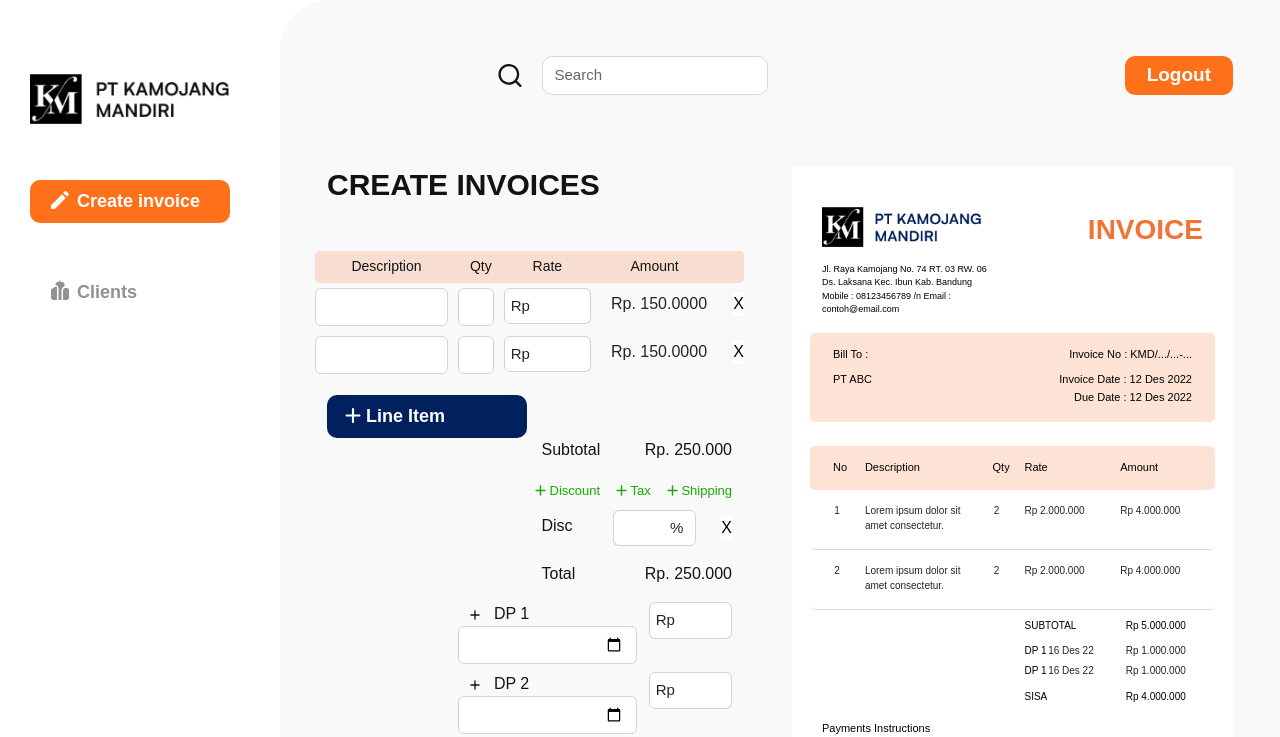
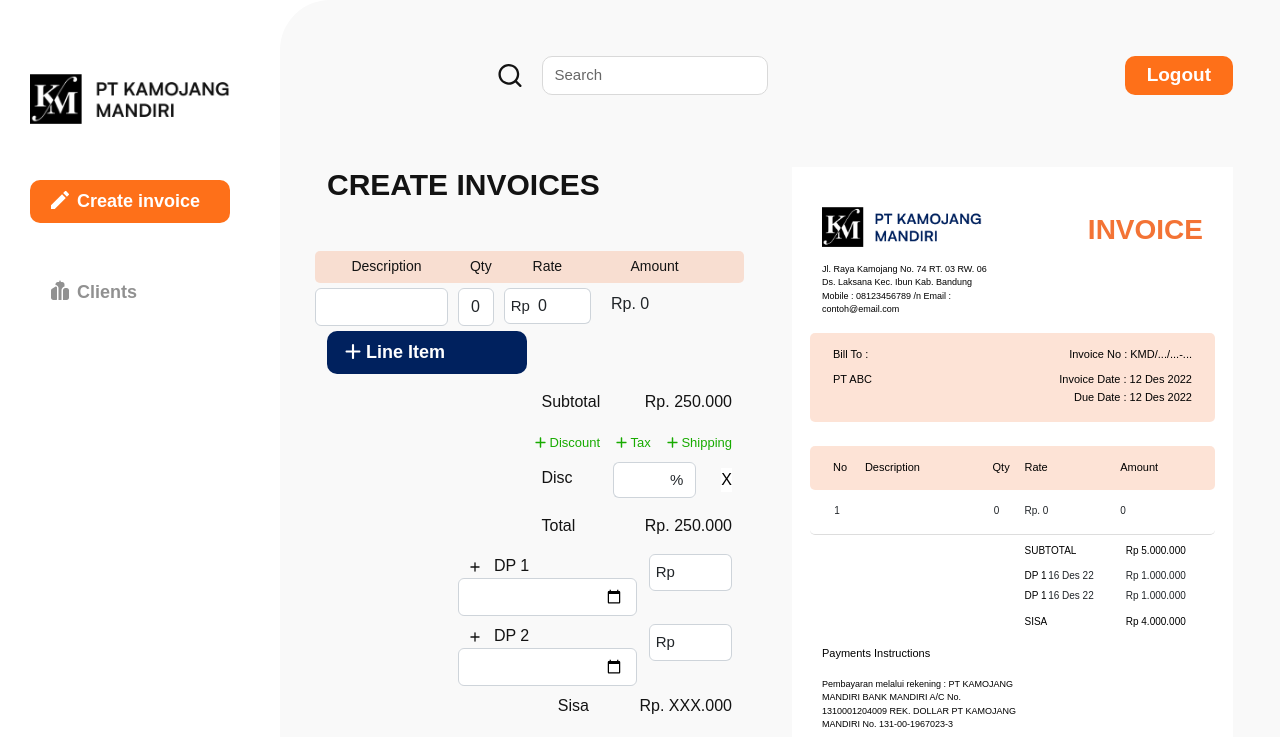
Before and after one commit to DimasNuryadin/Next-Invoice, a Next.js app: page /CreateInvoice2 in a window 1280 px wide. Shown: the top 737 px of the page. Built offline with nearby package versions, Linux system fonts and the light colour scheme; a web font is replaced by a local one.

Commit message:
make add remove input field description

```diff
--- a/components/atoms/Button/index.tsx
+++ b/components/atoms/Button/index.tsx
@@ -6,9 +6,10 @@ interface TypeButton {
   icon?: 'pen' | 'people' | 'plus';
   active?: boolean;
   size?: 'medium' | 'large'
+  onClick: React.MouseEventHandler<HTMLButtonElement>
 }
 export default function Button(props: Partial<TypeButton>) {
-  const { buttonType, label, icon, active, size } = props;
+  const { buttonType, label, icon, active, size, onClick } = props;
   let sizeIcon = 0;
   if (size === 'large') {
     sizeIcon = 24
@@ -19,7 +20,7 @@ export default function Button(props: Partial<TypeButton>) {
   if (icon && active) {
     return (
       <div>
-        <button className={`button-icon ${buttonType}`}>
+        <button className={`button-icon ${buttonType}`} onClick={onClick}>
           <Image src={`/icon/${icon}-light.svg`} width={sizeIcon} height={sizeIcon} alt={icon} style={{ marginTop: -4 }} /> {label}</button>
       </div>
     )
@@ -28,7 +29,7 @@ export default function Button(props: Partial<TypeButton>) {
   if (icon && !active) {
     return (
       <div>
-        <button className={`button-icon ${buttonType}`}>
+        <button className={`button-icon ${buttonType}`} onClick={onClick}>
           <Image src={`/icon/${icon}-dark.svg`} width={sizeIcon} height={sizeIcon} alt={icon} style={{ marginTop: -4 }} /> {label}</button>
       </div>
     )
@@ -36,7 +37,7 @@ export default function Button(props: Partial<TypeButton>) {
 
   return (
     <div>
-      <button className={`button ${buttonType}`}>{label}</button>
+      <button className={`button ${buttonType}`} onClick={onClick}>{label}</button>
     </div>
   )
 }
--- a/components/organisms/Invoice/index.tsx
+++ b/components/organisms/Invoice/index.tsx
@@ -1,6 +1,17 @@
 import Image from 'next/image'
+interface InvoiceProps {
+  desc: Desc[];
+}
 
-export default function Invoice() {
+interface Desc {
+  description: string;
+  qty: number;
+  rate: number;
+}
+
+export default function Invoice(props: InvoiceProps) {
+  const { desc } = props;
+
   return (
     <div className='col-6'>
       <div className="invoice">
@@ -39,23 +50,17 @@ export default function Invoice() {
           <p className='col-3 head-table'>Amount</p>
         </div>
 
-        <div className="row name-invoice">
-          <p className='col-1 text-center'>1</p>
-          <p className='col-4'>Lorem ipsum dolor sit amet
-            consectetur.</p>
-          <p className='col-1 text-center'>2</p>
-          <p className='col-3'>Rp 2.000.000</p>
-          <p className='col-3'>Rp 4.000.000</p>
-        </div>
-
-        <div className="row name-invoice">
-          <p className='col-1 text-center'>2</p>
-          <p className='col-4'>Lorem ipsum dolor sit amet
-            consectetur.</p>
-          <p className='col-1 text-center'>2</p>
-          <p className='col-3'>Rp 2.000.000</p>
-          <p className='col-3'>Rp 4.000.000</p>
-        </div>
+        {desc.map((data, index) => {
+          return (
+            <div className="row name-invoice" key={index}>
+              <p className='col-1 text-center'>{index + 1}</p>
+              <p className='col-4'>{data.description}</p>
+              <p className='col-1 text-center'>{data.qty}</p>
+              <p className='col-3'>Rp. {data.rate}</p>
+              <p className='col-3'>{data.qty * data.rate}</p>
+            </div>
+          )
+        })}
 
         {/* Subtotal */}
         <div className="row mt-2 subtotal">
--- a/pages/CreateInvoice2.tsx
+++ b/pages/CreateInvoice2.tsx
@@ -1,5 +1,6 @@
 import Image from 'next/image'
 import Link from 'next/link'
+import { useState } from 'react'
 import Button from '../components/atoms/Button'
 import ButtonShowItem from '../components/molecules/ButtonShowItem'
 import NavBar from '../components/molecules/NavBar'
@@ -7,6 +8,44 @@ import Invoice from '../components/organisms/Invoice'
 import Sidebar from '../components/organisms/Sidebar'
 
 export default function CreateInvoice2() {
+  const [desc, setDesc] = useState([
+    { description: "", qty: 0, rate: 0 },
+  ])
+  const [dp, setDp] = useState([
+    {
+      date: "",
+      rate: 0,
+    }
+  ])
+
+  // Line Item Description
+  const addLineDescription = () => {
+    setDesc([...desc, { description: "", qty: 0, rate: 0 }])
+  }
+  const removeLineDescription = (index) => {
+    const list = [...desc]
+    list.splice(index, 1)
+    setDesc(list)
+  }
+
+  // Line Item DP
+  const addLineDP = () => {
+    setDp([...dp, { date: "", rate: 0 }])
+  }
+  const removeLineDP = (index) => {
+    const list = [...desc]
+    list.splice(index, 1)
+    setDp(list)
+  }
+
+  // Handlechange
+  const handleChangeDesc = (e, index) => {
+    const { name, value } = e.target
+    const list = [...desc];
+    list[index][name] = value;
+    setDesc(list)
+  }
+
   return (
     <div className='invoice-page'>
       <Sidebar url="create-invoice" />
@@ -24,46 +63,34 @@ export default function CreateInvoice2() {
                 <p className="col-3 head-table">Amount</p>
               </div>
 
+              {desc.map((data, index) => (
+                <div key={index}>
                   <div className="row text-center description-input">
                     <div className="col-4">
-                  <input type="text" className="form-control" />
+                      <input type="text" className="form-control" name="description" value={data.description} onChange={(e) => handleChangeDesc(e, index)} />
                     </div>
                     <div className="col-1">
-                  <input type="text" className="form-control" />
+                      <input type="text" className="form-control" name="qty" value={data.qty} onChange={(e) => handleChangeDesc(e, index)} />
                     </div>
                     <div className="col-3">
                       <div className="input-group ">
                         <label className="input-group-text bg-white border-none" htmlFor="rate" style={{ fontSize: 15, padding: 6 }} >Rp</label>
-                    <input type="text" className="form-control border-start-0" id="rate" style={{ padding: '0px 2px' }} />
+                        <input type="text" className="form-control border-start-0" id="rate" style={{ padding: '0px 2px' }} name="rate" value={data.rate} onChange={(e) => handleChangeDesc(e, index)} />
                       </div>
                     </div>
                     <div className="col-4" >
-                  <p className='float-start my-auto mt-1'>Rp. 150.0000</p>
-                  <button className='bg-white float-end border-0 mt-1'>X</button>
+                      <p className='float-start my-auto mt-1'>Rp. {data.rate * data.qty}</p>
+                      {desc.length > 1 && (
+                        <button className='bg-white float-end border-0 mt-1' onClick={() => removeLineDescription(index)}>X</button>
+                      )}
                     </div>
                   </div>
-
-              <div className="row text-center description-input">
-                <div className="col-4">
-                  <input type="text" className="form-control" />
+                  {desc.length - 1 === index && (
+                    <Button buttonType="btn-secondary" label="Line Item" icon="plus" size="medium" active onClick={addLineDescription} />
+                  )}
                 </div>
-                <div className="col-1">
-                  <input type="text" className="form-control" />
+              ))}
             </div>
-                <div className="col-3">
-                  <div className="input-group ">
-                    <label className="input-group-text bg-white border-none" htmlFor="rate" style={{ fontSize: 15, padding: 6 }} >Rp</label>
-                    <input type="text" className="form-control border-start-0" id="rate" style={{ padding: '0px 2px' }} />
-                  </div>
-                </div>
-                <div className="col-4" >
-                  <p className='float-start my-auto mt-1'>Rp. 150.0000</p>
-                  <button className='bg-white float-end border-0 mt-1'>X</button>
-                </div>
-              </div>
-
-            </div>
-            <Button buttonType="btn-secondary" label="Line Item" icon="plus" size="medium" active />
 
             {/* Subtotal */}
             <div className='text-bold text-end'>
@@ -170,7 +197,7 @@ export default function CreateInvoice2() {
           </div>
 
           {/* Invoice */}
-          <Invoice />
+          <Invoice desc={desc} />
         </div>
       </div>
     </div>
```
Lines whose indentation alone changed are shown as unchanged.
